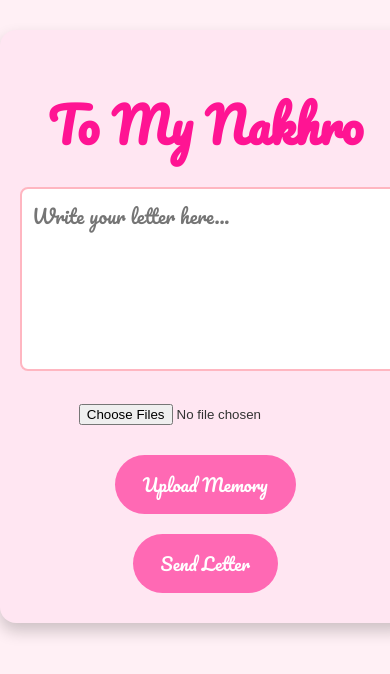
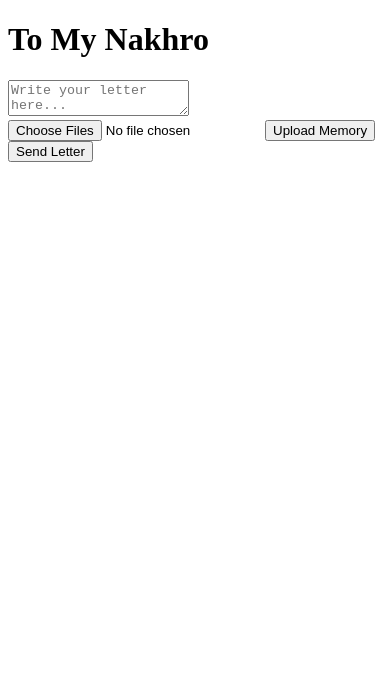
Before and after one commit to GPS527/valentine-letter, a plain HTML site: page index.html in a window 390 px wide. Shown: the top 674 px of the page. Drawn offline with Linux system fonts and the light colour scheme.

Commit message:
Update styles.css

```diff
--- a/css/styles.css
+++ b/css/styles.css
@@ -1,114 +1,6 @@
-/* Import the cute font */
-body {
-    font-family: 'Pacifico', cursive;
-    background-color: #fff0f5;
-    color: #333;
-    text-align: center;
-    overflow-x: hidden;
-    margin: 0;
-    padding: 0;
-}
+/* Existing styles... */
 
-.container {
-    width: 90%;
-    max-width: 600px;
-    margin: 30px auto;
-    padding: 20px;
-    background-color: #ffe6f2;
-    border-radius: 16px;
-    box-shadow: 0 8px 16px rgba(0, 0, 0, 0.2);
-}
-
-h1 {
-    font-size: 3em;
-    color: #ff1493;
-    margin-bottom: 20px;
-}
-
-textarea {
-    width: 100%;
-    height: 180px;
-    margin-bottom: 20px;
-    border: 2px solid #ffb6c1;
-    border-radius: 8px;
-    padding: 10px;
-    font-size: 1.2em;
-    background-color: #ffffff;
-    font-family: 'Pacifico', cursive;
-}
-
-#uploadMemory {
-    margin-bottom: 20px;
-}
-
-#polaroidsContainer {
-    display: flex;
-    flex-wrap: wrap;
-    justify-content: center;
-}
-
-.polaroid {
-    position: relative;
-    width: 180px;
-    margin: 15px;
-    background: #fff;
-    padding: 10px;
-    text-align: center;
-    box-shadow: 0 6px 12px rgba(0, 0, 0, 0.1);
-    border-radius: 12px;
-    transition: transform 0.3s, box-shadow 0.3s;
-}
-
-.polaroid:hover {
-    transform: scale(1.05);
-    box-shadow: 0 12px 24px rgba(0, 0, 0, 0.2);
-}
-
-.polaroid img {
-    width: 100%;
-    border-radius: 8px;
-}
-
-.polaroid button {
-    position: absolute;
-    top: 8px;
-    right: 8px;
-    background-color: #ff4757;
-    border: none;
-    color: #fff;
-    border-radius: 50%;
-    padding: 5px;
-    cursor: pointer;
-    font-size: 1em;
-}
-
-button {
-    background-color: #ff69b4;
-    color: #fff;
-    border: none;
-    padding: 14px 28px;
-    border-radius: 30px;
-    cursor: pointer;
-    margin: 10px;
-    font-size: 1.1em;
-    font-family: 'Pacifico', cursive;
-    transition: background-color 0.3s;
-}
-
-button:hover {
-    background-color: #ff1493;
-}
-
-#floatingHearts {
-    position: fixed;
-    top: 0;
-    left: 0;
-    width: 100%;
-    height: 100%;
-    pointer-events: none;
-    overflow: hidden;
-}
-
+/* Floating Items */
 .floating-item {
     position: absolute;
     bottom: -50px;
@@ -118,28 +10,25 @@ button:hover {
     background-repeat: no-repeat;
     background-position: center;
     animation: floatUp linear infinite;
+    opacity: 0;
 }
 
 @keyframes floatUp {
     0% {
-        transform: translateY(0) scale(0.8);
-        opacity: 0.8;
+        transform: translateY(0) scale(1);
+        opacity: 1;
     }
     100% {
-        transform: translateY(-120vh) scale(1.2);
+        transform: translateY(-120vh) scale(1);
         opacity: 0;
     }
 }
 
+/* Adjust media queries if necessary */
 @media (max-width: 600px) {
-    .container {
-        width: 95%;
-    }
-    .polaroid {
-        width: 100%;
-        margin: 10px 0;
-    }
-    textarea {
-        height: 160px;
+    /* Existing responsive styles... */
+    .floating-item {
+        width: 40px;
+        height: 40px;
     }
 }
```
